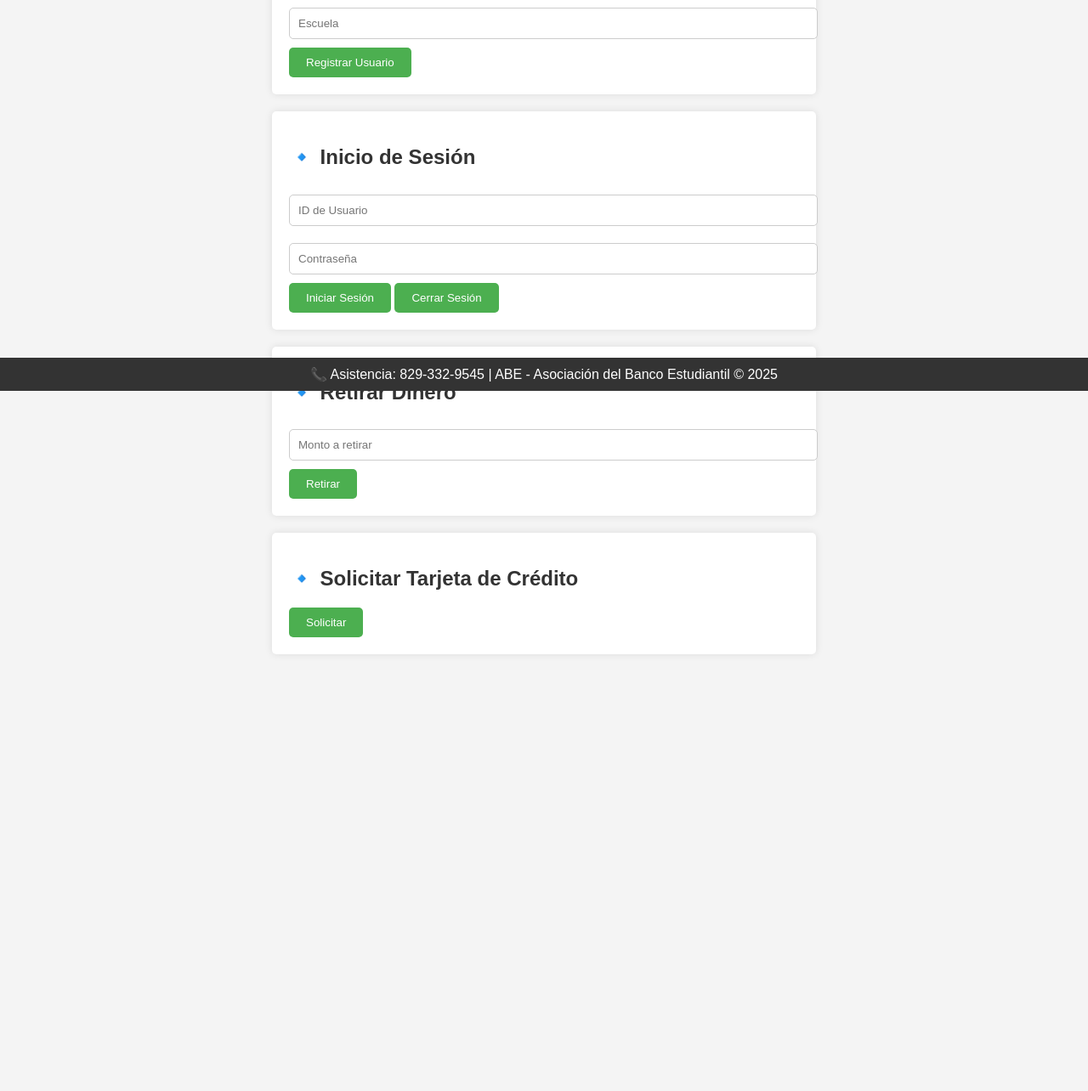
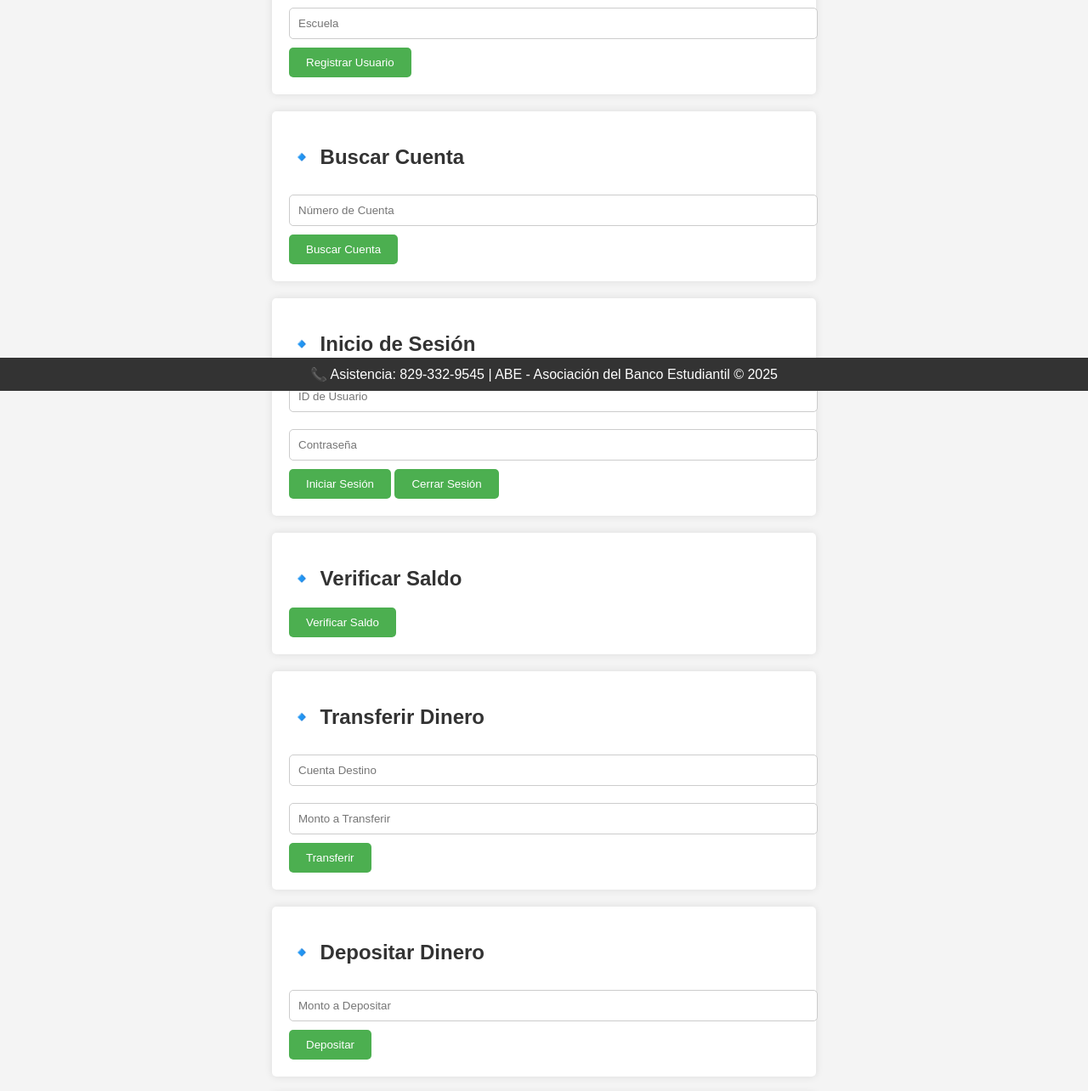
Before and after one commit to Jhonnio1978/Asociacion-del-banco-estudiantil-ABE-, a plain HTML site: page index.html in a window 1280 px wide. Shown: the part 340-1624 px from the top of the page at 85% size. Before the commit the page ends 1130 px from the top, so only its background shows below. Drawn offline with Linux system fonts and the light colour scheme.

Commit message:
Update index.html

```diff
--- a/index.html
+++ b/index.html
@@ -26,6 +26,14 @@
         <div id="mensajeRegistro"></div>
     </div>
 
+    <!-- Buscar Cuenta -->
+    <div class="container">
+        <h2>🔹 Buscar Cuenta</h2>
+        <input type="text" id="accountNumber" placeholder="Número de Cuenta">
+        <button onclick="buscarCuenta()">Buscar Cuenta</button>
+        <div id="resultado"></div>
+    </div>
+
     <!-- Inicio de Sesión -->
     <div class="container">
         <h2>🔹 Inicio de Sesión</h2>
@@ -34,6 +42,30 @@
         <button onclick="iniciarSesion()">Iniciar Sesión</button>
         <button onclick="cerrarSesion()">Cerrar Sesión</button>
         <div id="mensajeBienvenida"></div>
+    </div>
+
+    <!-- Verificar Saldo -->
+    <div class="container">
+        <h2>🔹 Verificar Saldo</h2>
+        <button onclick="verificarSaldo()">Verificar Saldo</button>
+        <div id="saldoCuenta"></div>
+    </div>
+
+    <!-- Transferir -->
+    <div class="container">
+        <h2>🔹 Transferir Dinero</h2>
+        <input type="text" id="cuentaDestino" placeholder="Cuenta Destino">
+        <input type="number" id="montoTransferencia" placeholder="Monto a Transferir">
+        <button onclick="transferirDinero()">Transferir</button>
+        <div id="resultadoTransferencia"></div>
+    </div>
+
+    <!-- Depositar -->
+    <div class="container">
+        <h2>🔹 Depositar Dinero</h2>
+        <input type="number" id="montoDeposito" placeholder="Monto a Depositar">
+        <button onclick="depositarDinero()">Depositar</button>
+        <div id="resultadoDeposito"></div>
     </div>
 
     <!-- Retirar -->
```
